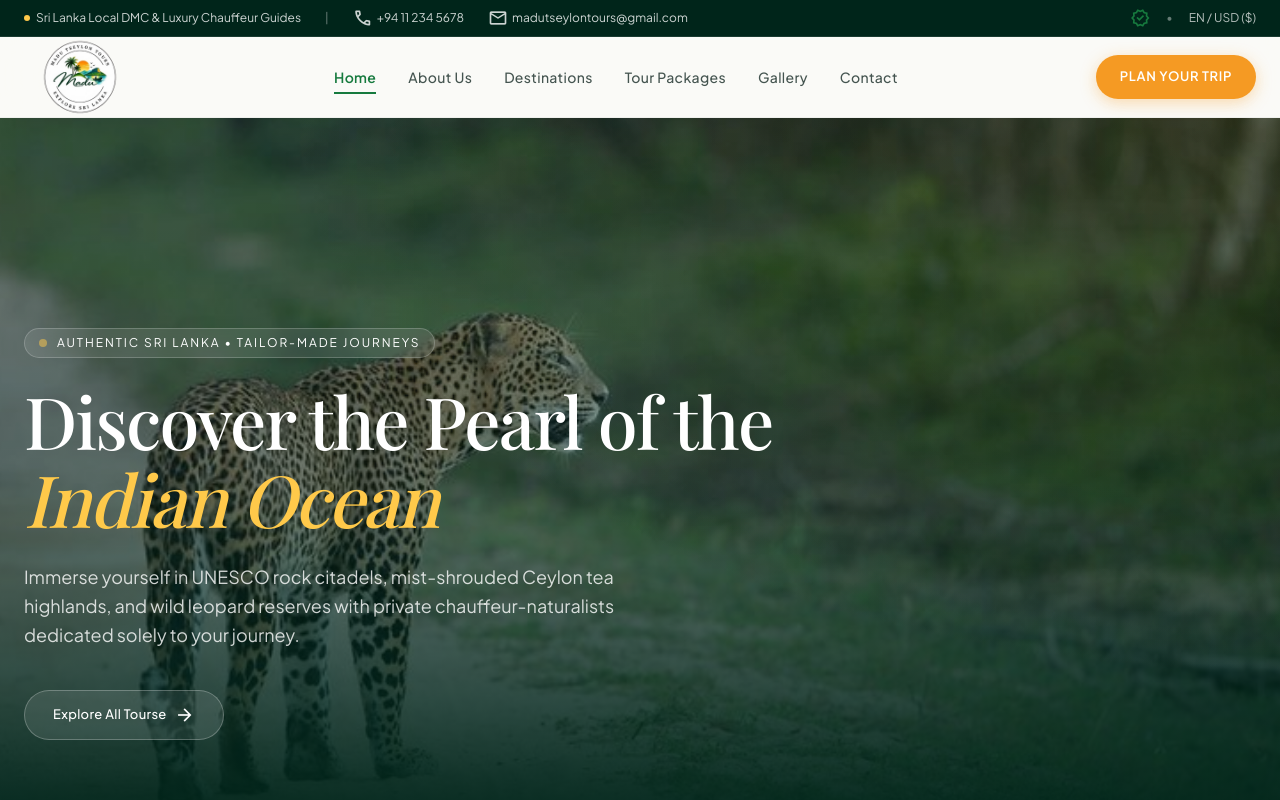
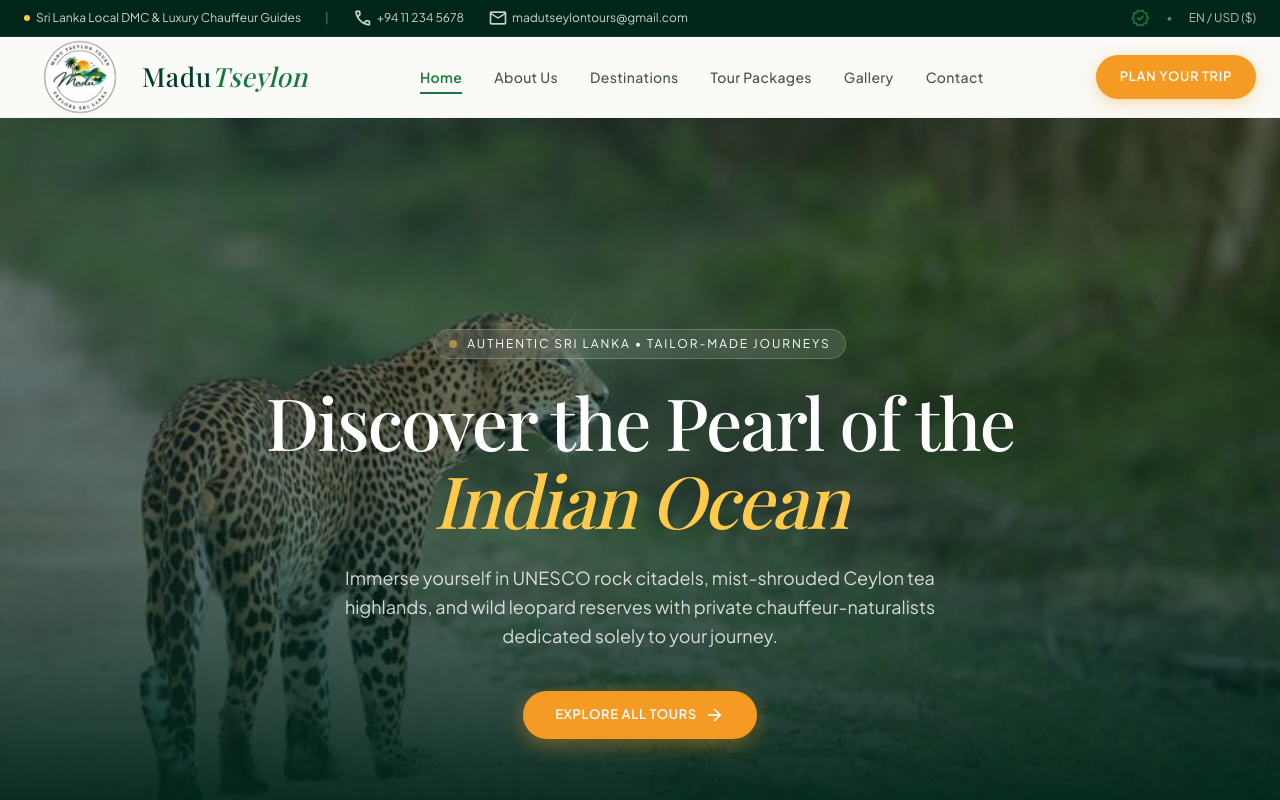
Before and after one commit to haxtaglabdev/madu-tourism-website, a React (Vite) app in the folder madu-tourism-website/: page / in a window 1280 px wide. Shown: the top 800 px of the page. Built offline with nearby package versions, Linux system fonts and the light colour scheme; a web font is replaced by a local one.

Commit message:
nav bar space

```diff
--- a/madu-tourism-website/src/components/home/Hero.tsx
+++ b/madu-tourism-website/src/components/home/Hero.tsx
@@ -114,10 +114,10 @@ export default function Hero() {
       <div className="absolute inset-0 bg-gradient-to-t from-forest-dark via-forest-dark/40 to-forest-dark/30" />
       <div className="absolute inset-0 bg-[radial-gradient(ellipse_at_top_right,rgba(255,201,74,0.15),transparent_55%)]" />
 
-      <div className="relative z-10 mx-auto flex w-full max-w-7xl flex-grow flex-col justify-center px-4 pt-20 pb-14 sm:px-6 sm:pt-24 sm:pb-16 md:pt-32">
-        <div className="max-w-3xl">
+      <div className="relative z-10 mx-auto flex w-full max-w-7xl flex-grow flex-col items-center justify-center px-4 pt-20 pb-14 text-center sm:px-6 sm:pt-24 sm:pb-16 md:pt-32">
+        <div className="mx-auto flex w-full max-w-3xl flex-col items-center">
           <div
-            className="hero-enter mb-5 inline-flex max-w-full flex-wrap items-center gap-2 rounded-full border border-white/20 bg-white/10 px-3 py-1.5 text-[10px] tracking-[0.14em] text-white uppercase backdrop-blur-md sm:mb-6 sm:gap-2.5 sm:px-3.5 sm:text-xs sm:tracking-[0.16em]"
+            className="hero-enter mb-5 inline-flex max-w-full flex-wrap items-center justify-center gap-2 rounded-full border border-white/20 bg-white/10 px-3 py-1.5 text-[10px] tracking-[0.14em] text-white uppercase backdrop-blur-md sm:mb-6 sm:gap-2.5 sm:px-3.5 sm:text-xs sm:tracking-[0.16em]"
             style={{ ["--hero-delay" as string]: "0ms" }}
           >
             <span className="h-2 w-2 shrink-0 animate-pulse rounded-full bg-gold" />
@@ -131,7 +131,7 @@ export default function Hero() {
             <span className="font-normal text-gold italic">Indian Ocean</span>
           </h1>
           <p
-            className="hero-enter mb-8 max-w-2xl text-sm leading-relaxed font-light text-white/80 sm:mb-10 sm:text-lg"
+            className="hero-enter mx-auto mb-8 max-w-2xl text-sm leading-relaxed font-light text-white/80 sm:mb-10 sm:text-lg"
             style={{ ["--hero-delay" as string]: "180ms" }}
           >
             Immerse yourself in UNESCO rock citadels, mist-shrouded Ceylon tea
@@ -139,14 +139,14 @@ export default function Hero() {
             chauffeur-naturalists dedicated solely to your journey.
           </p>
           <div
-            className="hero-enter flex flex-col items-stretch gap-3 sm:flex-row sm:flex-wrap sm:items-center sm:gap-4"
+            className="hero-enter flex w-full flex-col items-center justify-center gap-3 sm:w-auto sm:flex-row sm:gap-4"
             style={{ ["--hero-delay" as string]: "260ms" }}
           >
             <Link
-              className="group inline-flex items-center justify-center gap-2 rounded-full border border-white/25 bg-white/10 px-7 py-3.5 text-[13px] font-medium tracking-wide text-white backdrop-blur-md transition-all duration-300 ease-[cubic-bezier(0.22,1,0.36,1)] hover:-translate-y-px hover:bg-white/20"
+              className="group inline-flex w-full max-w-xs items-center justify-center gap-2 rounded-full bg-sunset px-8 py-3.5 text-[13px] font-semibold tracking-wider text-white uppercase shadow-[0_6px_20px_rgba(245,154,35,0.4)] transition-all duration-300 ease-[cubic-bezier(0.22,1,0.36,1)] hover:-translate-y-px hover:scale-[1.01] hover:bg-sunset-hover sm:w-auto sm:max-w-none"
               to="/tour-packages"
             >
-              <span>Explore All Tourse</span>
+              <span>Explore All Tours</span>
               <span className="material-symbols-outlined text-sm transition-transform duration-300 ease-[cubic-bezier(0.22,1,0.36,1)] group-hover:translate-x-0.5">
                 arrow_forward
               </span>
--- a/madu-tourism-website/src/components/layout/Navbar.tsx
+++ b/madu-tourism-website/src/components/layout/Navbar.tsx
@@ -51,15 +51,22 @@ export default function Navbar() {
     >
       <div className="mx-auto flex h-16 max-w-7xl items-center justify-between gap-3 px-4 sm:h-20 sm:gap-4 sm:px-6">
         <Link
-          className="group flex min-w-0 shrink items-center gap-3.5"
+          aria-label="MaduTseylon — Home"
+          className="group flex min-w-0 shrink items-center gap-1 sm:gap-1.5"
           onClick={closeMenu}
           to="/"
         >
           <img
-            alt="Madu Tseylon Tours Logo"
-            className="h-16 w-auto max-w-[min(100%,9rem)] object-contain transition-transform duration-300 ease-[cubic-bezier(0.22,1,0.36,1)] group-hover:scale-[1.03] sm:h-20 sm:max-w-none lg:h-28"
+            alt=""
+            className="h-16 w-auto max-w-[min(100%,7.5rem)] object-contain sm:h-20 sm:max-w-none lg:h-28"
             src={images.logo}
           />
+          <span className="brand-wordmark overflow-visible py-1 font-serif text-[0.95rem] leading-normal font-medium tracking-[0.02em] text-forest sm:text-xl lg:text-[1.65rem]">
+            Madu
+            <span className="brand-wordmark-accent font-normal italic text-tropical">
+              Tseylon
+            </span>
+          </span>
         </Link>
 
         <nav className="hidden items-center gap-6 text-[14px] font-medium tracking-wide lg:flex xl:gap-8">
--- a/madu-tourism-website/src/index.css
+++ b/madu-tourism-website/src/index.css
@@ -131,6 +131,50 @@
   animation-delay: var(--hero-delay, 0ms);
 }
 
+/* Navbar brand wordmark — color/underline only (no layout shift) */
+.brand-wordmark {
+  position: relative;
+  display: inline-block;
+  line-height: 1.35;
+  letter-spacing: 0.02em;
+  transition: color var(--duration-fast) var(--ease-luxury);
+}
+
+.brand-wordmark-accent {
+  transition: color var(--duration-fast) var(--ease-luxury);
+}
+
+.brand-wordmark::after {
+  content: "";
+  position: absolute;
+  left: 0;
+  right: 0;
+  bottom: 0.1em;
+  height: 1px;
+  background: linear-gradient(
+    90deg,
+    transparent,
+    #ffc94a 20%,
+    #167a3e 80%,
+    transparent
+  );
+  opacity: 0;
+  transition: opacity var(--duration-hover) var(--ease-luxury);
+  pointer-events: none;
+}
+
+.group:hover .brand-wordmark {
+  color: #003d2c;
+}
+
+.group:hover .brand-wordmark-accent {
+  color: #f59a23;
+}
+
+.group:hover .brand-wordmark::after {
+  opacity: 1;
+}
+
 @media (prefers-reduced-motion: reduce) {
   html {
     scroll-behavior: auto;
@@ -148,4 +192,10 @@
     animation: none !important;
     transform: none !important;
   }
+
+  .brand-wordmark,
+  .brand-wordmark-accent,
+  .brand-wordmark::after {
+    transition: none !important;
+  }
 }
```
